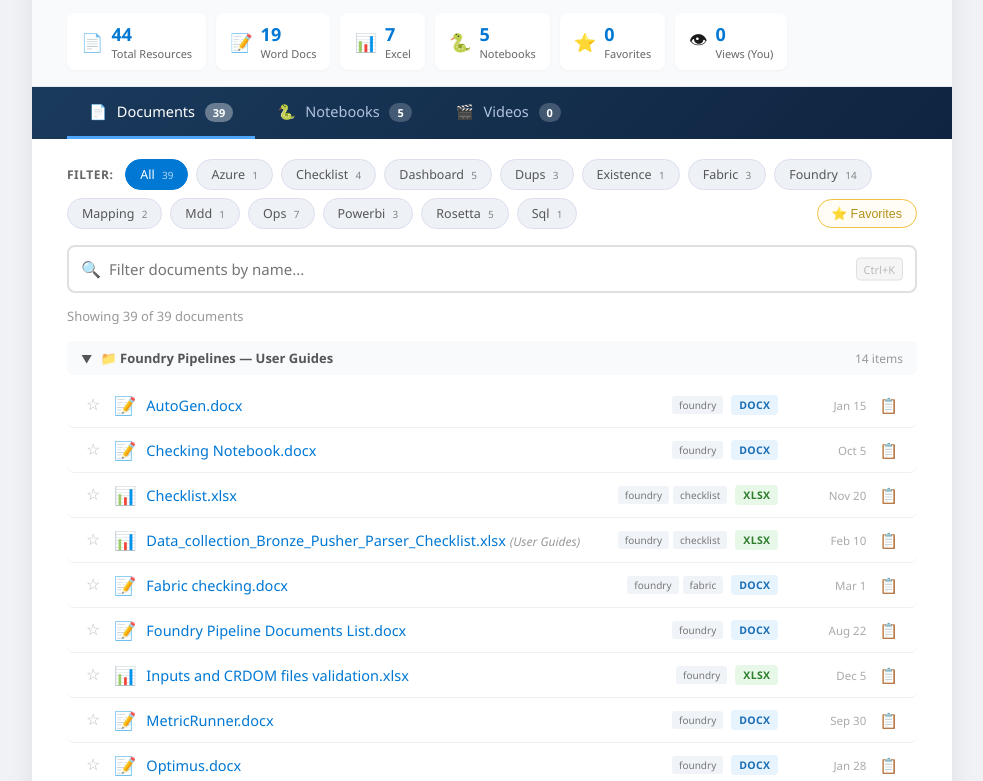
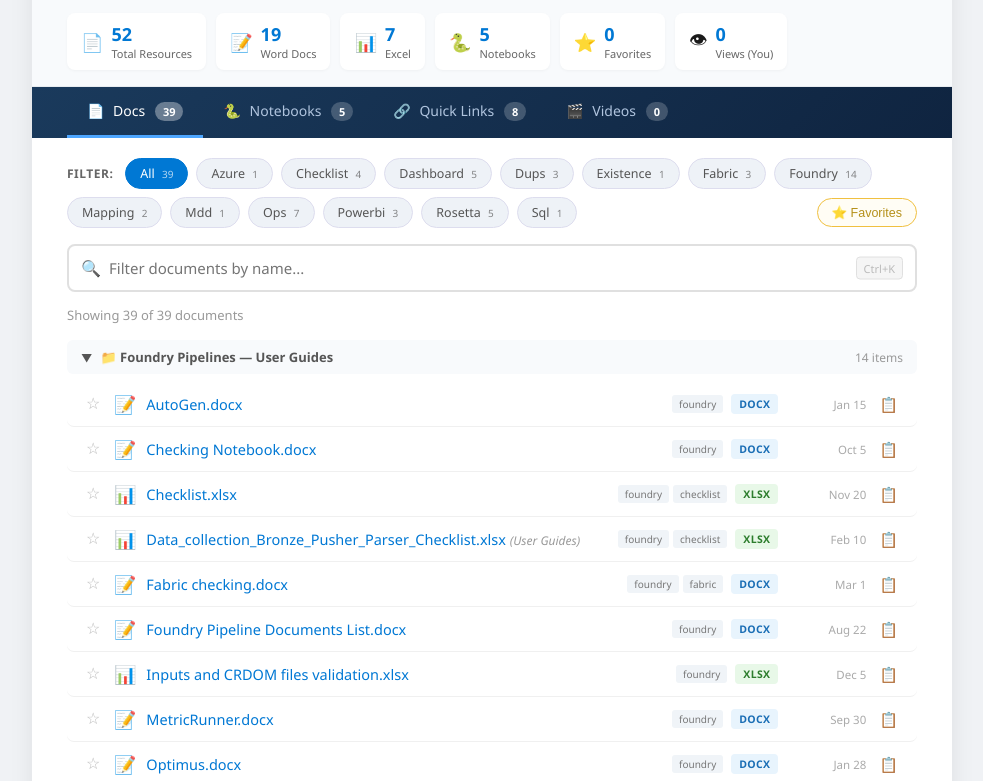
Before and after one commit to seed-team-docs/seed-importants, a plain HTML site: page index.html in a window 1280 px wide. Shown: the part 112-893 px from the top of the page, without its empty margins (148-1131 px from the left). Drawn offline with Linux system fonts and the light colour scheme.

Commit message:
Added "Quick Links" tab

```diff
--- a/index.html
+++ b/index.html
@@ -27,6 +27,7 @@
             --badge-txt: #f0f0f0; --badge-txt-text: #666;
             --badge-bat: #e0f0e8; --badge-bat-text: #2d6e4a;
             --badge-pptx: #fde8d0; --badge-pptx-text: #b5651a;
+            --badge-link: #e8f4fd; --badge-link-text: #1a6eb5;
             --section-header-bg: #f8fafc;
             --section-header-text: #555;
             --shadow: 0 4px 24px rgba(0,0,0,0.08);
@@ -149,14 +150,14 @@
         }
         .tab-nav::-webkit-scrollbar { height: 0; }
         .tab-btn {
-            padding: 14px 22px; background: transparent; border: none;
-            color: var(--header-subtext); font-size: 14.5px; font-weight: 500;
+            padding: 14px 20px; background: transparent; border: none;
+            color: var(--header-subtext); font-size: 14px; font-weight: 500;
             cursor: pointer; border-bottom: 3px solid transparent;
             transition: all 0.2s ease; font-family: inherit; white-space: nowrap;
         }
         .tab-btn:hover { color: white; background: rgba(255,255,255,0.06); }
         .tab-btn.active { color: white; border-bottom-color: var(--tab-active-border); }
-        .tab-icon { margin-right: 6px; }
+        .tab-icon { margin-right: 5px; }
         .tab-badge {
             display: inline-block; background: rgba(255,255,255,0.2); color: white;
             font-size: 11px; padding: 2px 8px; border-radius: 10px; margin-left: 6px; font-weight: 600;
@@ -255,6 +256,7 @@
         .badge-txt { background: var(--badge-txt); color: var(--badge-txt-text); }
         .badge-bat { background: var(--badge-bat); color: var(--badge-bat-text); }
         .badge-pptx { background: var(--badge-pptx); color: var(--badge-pptx-text); }
+        .badge-link { background: var(--badge-link); color: var(--badge-link-text); }
         .inline-tags { display: flex; gap: 4px; flex-shrink: 0; }
         .inline-tag {
             font-size: 10px; padding: 2px 7px; border-radius: 3px;
@@ -304,8 +306,8 @@
         footer { text-align: center; margin-top: 20px; font-size: 12px; color: #aaa; }
 
         @media (max-width: 700px) {
-            .tab-nav { padding: 0 15px; }
-            .tab-btn { padding: 12px 14px; font-size: 13px; }
+            .tab-nav { padding: 0 10px; }
+            .tab-btn { padding: 12px 10px; font-size: 12px; }
             .tab-content { padding: 20px 15px 30px 15px; }
             .header { padding: 20px 15px 0 15px; }
             .header h1 { font-size: 20px; }
@@ -328,7 +330,7 @@
         <div class="header">
             <div>
                 <h1>&#x1F4C2; SEED IMPORTANTS</h1>
-                <p class="subtitle">Quick access to documents, notebooks &amp; resources</p>
+                <p class="subtitle">Quick access to documents, notebooks, links &amp; resources</p>
             </div>
             <div class="header-actions">
                 <button class="btn-header" onclick="toggleAnalytics()">&#x1F4CA; My Stats</button>
@@ -352,8 +354,9 @@
         </div>
 
         <div class="tab-nav" id="tabNav">
-            <button class="tab-btn active" data-tab="docs"><span class="tab-icon">&#x1F4C4;</span> Documents <span class="tab-badge" id="badge-docs">0</span></button>
+            <button class="tab-btn active" data-tab="docs"><span class="tab-icon">&#x1F4C4;</span> Docs <span class="tab-badge" id="badge-docs">0</span></button>
             <button class="tab-btn" data-tab="notebooks"><span class="tab-icon">&#x1F40D;</span> Notebooks <span class="tab-badge" id="badge-notebooks">0</span></button>
+            <button class="tab-btn" data-tab="links"><span class="tab-icon">&#x1F517;</span> Quick Links <span class="tab-badge" id="badge-links">0</span></button>
             <button class="tab-btn" data-tab="videos"><span class="tab-icon">&#x1F3AC;</span> Videos <span class="tab-badge">0</span></button>
         </div>
 
@@ -389,6 +392,22 @@
             <p class="no-results" id="noResults-notebooks">No notebooks match your search.</p>
         </div>
 
+        <div class="tab-content" id="tab-links">
+            <div class="analytics-panel" id="analyticsPanel-links">
+                <div class="analytics-title">&#x1F4CA; Your Most Clicked Links</div>
+                <ul class="analytics-list" id="analyticsList-links"></ul>
+            </div>
+            <div class="tag-filters" id="tagFilters-links"></div>
+            <div class="search-wrapper">
+                <span class="search-icon">&#x1F50D;</span>
+                <input type="text" class="search-box" id="searchInput-links" placeholder="Filter links by name..." onkeyup="filterTab('links')">
+                <span class="search-shortcut">Ctrl+K</span>
+            </div>
+            <p class="count" id="docCount-links"></p>
+            <div id="docSections-links"></div>
+            <p class="no-results" id="noResults-links">No links match your search.</p>
+        </div>
+
         <div class="tab-content" id="tab-videos">
             <div class="empty-state">
                 <span class="empty-icon">&#x1F3AC;</span>
@@ -401,12 +420,9 @@
 
     <div class="toast" id="toast"></div>
     <button class="back-to-top" id="backToTop" onclick="window.scrollTo({top:0,behavior:'smooth'})" title="Back to top">&#x2191;</button>
-    <footer>SEED IMPORTANTS &bull; All links open in SharePoint Online &bull; Preferences stored locally</footer>
+    <footer>SEED IMPORTANTS &bull; All links open in new tabs &bull; Preferences stored locally</footer>
 
     <script>
-    // ═══════════════════════════════════════════
-    // 📦 DATA — Updated list, archives removed
-    // ═══════════════════════════════════════════
     var DOCUMENTS = [
         // ── Foundry Pipelines — User Guides ──
         { name: "AutoGen.docx", url: "https://ktglbuc.sharepoint.com/sites/DgTx-SeedTeam/Shared%20Documents/Inputs/Foundry%20Pipelines%20-%20User%20Guides/AutoGen.docx?web=1", type: "docx", tags: ["foundry"], date: "2025-01-15", section: "📁 Foundry Pipelines — User Guides", tab: "docs" },
@@ -464,16 +480,28 @@
         { name: "Ops_Runbook_Excel_Summary.xlsx", url: "https://ktglbuc.sharepoint.com/sites/DgTx-SeedTeam/Shared%20Documents/Inputs/Ops_Runbook_Excel_Summary.xlsx?web=1", type: "xlsx", tags: ["ops"], date: "2024-07-30", section: "📁 General Inputs & Guides", tab: "docs" },
         { name: "Q & A Code naming convention.docx", url: "https://ktglbuc.sharepoint.com/sites/DgTx-SeedTeam/Shared%20Documents/Inputs/Q%20%26%20A%20Code%20naming%20convention.docx?web=1", type: "docx", tags: ["ops"], date: "2024-09-05", section: "📁 General Inputs & Guides", tab: "docs" },
         { name: "Rosetta UI User Manual.docx", url: "https://ktglbuc.sharepoint.com/sites/DgTx-SeedTeam/Shared%20Documents/Inputs/Rosetta%20UI%20User%20Manual.docx?web=1", type: "docx", tags: ["rosetta"], date: "2024-12-01", section: "📁 General Inputs & Guides", tab: "docs" },
-        { name: "Rosetta.docx", url: "https://ktglbuc.sharepoint.com/sites/DgTx-SeedTeam/Shared%20Documents/Inputs/Rosetta.docx?web=1", type: "docx", tags: ["rosetta"], date: "2024-04-18", section: "📁 General Inputs & Guides", tab: "docs" }
+        { name: "Rosetta.docx", url: "https://ktglbuc.sharepoint.com/sites/DgTx-SeedTeam/Shared%20Documents/Inputs/Rosetta.docx?web=1", type: "docx", tags: ["rosetta"], date: "2024-04-18", section: "📁 General Inputs & Guides", tab: "docs" },
+
+        // ── Quick Links (new tab) ──
+        { name: "Fabric Workspace", url: "https://app.fabric.microsoft.com/home?experience=power-bi", type: "link", tags: ["fabric","powerbi"], date: "2025-05-01", section: "📁 Fabric & Power BI", tab: "links" },
+        { name: "Enabler-PROD Workspace", url: "https://app.powerbi.com/groups/3ec837d5-83b7-445e-b251-5879baf1985b/mirroredwarehouses/01cbedb5-0098-46fc-a718-2bd367efab41?experience=fabric-developer&selectedNodePath=01cbedb5-0098-46fc-a718-2bd367efab41%2FQueries%2FMyQueries%2F8521&selectedNodeDisplayValue=SQL%20query%201", type: "link", tags: ["enabler","prod"], date: "2025-05-01", section: "📁 Fabric & Power BI", tab: "links" },
+        { name: "Enabler-UAT Workspace", url: "https://app.fabric.microsoft.com/groups/dc25e6bd-1f4c-4f5b-8959-9468ec0d151e/mirroredwarehouses/b52574f9-9ba8-49ef-bd51-5d1f35c41d96?experience=fabric-developer&selectedNodePath=b52574f9-9ba8-49ef-bd51-5d1f35c41d96%2FQueries%2FMyQueries%2Fdb53f3df-9f33-4e75-84ea-ccf1753fef3b&selectedNodeDisplayValue=SQL%20query%201", type: "link", tags: ["enabler","uat"], date: "2025-05-01", section: "📁 Fabric & Power BI", tab: "links" },
+
+        { name: "Rosetta Mapping Tool (PRD)", url: "https://teams.microsoft.com/l/message/19:meeting_YWNlZTNjZjAtM2I2NC00NzVmLTkxNjQtODRkMGZlMTU1YzFk@thread.v2/1779701652806?context=%7B%22contextType%22%3A%22chat%22%7D", type: "link", tags: ["rosetta","prd"], date: "2025-05-01", section: "📁 Rosetta Tools", tab: "links" },
+        { name: "Rosetta Mapping Tool (UAT)", url: "https://teams.microsoft.com/l/message/19:meeting_YWNlZTNjZjAtM2I2NC00NzVmLTkxNjQtODRkMGZlMTU1YzFk@thread.v2/1779701652806?context=%7B%22contextType%22%3A%22chat%22%7D", type: "link", tags: ["rosetta","uat"], date: "2025-05-01", section: "📁 Rosetta Tools", tab: "links" },
+
+        { name: "Landing for ALD Data (PRD)", url: "https://portal.azure.com/#home", type: "link", tags: ["azure","ald"], date: "2025-05-01", section: "📁 Other Tools", tab: "links" },
+        { name: "Gold Check", url: "https://teams.microsoft.com/l/message/19:meeting_YWNlZTNjZjAtM2I2NC00NzVmLTkxNjQtODRkMGZlMTU1YzFk@thread.v2/1779701652806?context=%7B%22contextType%22%3A%22chat%22%7D", type: "link", tags: ["gold","check"], date: "2025-05-01", section: "📁 Other Tools", tab: "links" },
+        { name: "Studio", url: "https://insightsstudio.kantar.com/", type: "link", tags: ["studio","kantar"], date: "2025-05-01", section: "📁 Other Tools", tab: "links" }
     ];
 
     // ═══════════════════════════════════════════
     // 💾 LOCAL STORAGE
     // ═══════════════════════════════════════════
-    var STORAGE_FAVORITES = 'seed-favs-v2';
-    var STORAGE_RECENT = 'seed-recent-v2';
-    var STORAGE_CLICKS = 'seed-clicks-v2';
-    var STORAGE_THEME = 'seed-theme-v2';
+    var STORAGE_FAVORITES = 'seed-favs-v3';
+    var STORAGE_RECENT = 'seed-recent-v3';
+    var STORAGE_CLICKS = 'seed-clicks-v3';
+    var STORAGE_THEME = 'seed-theme-v3';
 
     var favorites = JSON.parse(localStorage.getItem(STORAGE_FAVORITES) || '{}');
     var recentViews = JSON.parse(localStorage.getItem(STORAGE_RECENT) || '[]');
@@ -486,12 +514,9 @@
         updateStats();
     }
 
-    // ═══════════════════════════════════════════
-    // 🔧 RENDERING
-    // ═══════════════════════════════════════════
-    var ICONS = { docx: '📝', xlsx: '📊', py: '🐍', ipynb: '📓', mrs: '⚙️', txt: '📃', bat: '💻', pptx: '📽️' };
-    var BADGE_CLASS = { docx: 'badge-docx', xlsx: 'badge-xlsx', py: 'badge-py', ipynb: 'badge-ipynb', mrs: 'badge-mrs', txt: 'badge-txt', bat: 'badge-bat', pptx: 'badge-pptx' };
-    var BADGE_LABEL = { docx: 'DOCX', xlsx: 'XLSX', py: 'PY', ipynb: 'IPYNB', mrs: 'MRS', txt: 'TXT', bat: 'BAT', pptx: 'PPTX' };
+    var ICONS = { docx: '📝', xlsx: '📊', py: '🐍', ipynb: '📓', mrs: '⚙️', txt: '📃', bat: '💻', pptx: '📽️', link: '🔗' };
+    var BADGE_CLASS = { docx: 'badge-docx', xlsx: 'badge-xlsx', py: 'badge-py', ipynb: 'badge-ipynb', mrs: 'badge-mrs', txt: 'badge-txt', bat: 'badge-bat', pptx: 'badge-pptx', link: 'badge-link' };
+    var BADGE_LABEL = { docx: 'DOCX', xlsx: 'XLSX', py: 'PY', ipynb: 'IPYNB', mrs: 'MRS', txt: 'TXT', bat: 'BAT', pptx: 'PPTX', link: 'LINK' };
     var NEW_THRESHOLD_DAYS = 60;
     var MAX_RECENT = 8;
 
@@ -514,31 +539,51 @@
     }
 
     function renderAll() {
-        var tabs = { docs: [], notebooks: [] };
+        var tabs = { docs: [], notebooks: [], links: [] };
         DOCUMENTS.forEach(function(item, i) { item._index = i; if (tabs[item.tab]) tabs[item.tab].push(item); });
 
-        var docsBySection = {}; var sectionOrder = [];
+        // Docs
+        var docsBySection = {}; var docsOrder = [];
         tabs.docs.forEach(function(item) {
             var sec = item.section || 'Other';
-            if (!docsBySection[sec]) { docsBySection[sec] = []; sectionOrder.push(sec); }
+            if (!docsBySection[sec]) { docsBySection[sec] = []; docsOrder.push(sec); }
             docsBySection[sec].push(item);
         });
         var docsHTML = '';
-        sectionOrder.forEach(function(sec) {
+        docsOrder.forEach(function(sec) {
             var id = 'docs-sec-' + sec.replace(/[^a-zA-Z0-9]/g,'');
             docsHTML += '<div class="section-header" onclick="toggleSection(this)" data-section="' + id + '"><span class="arrow">▼</span> ' + sec + '<span class="section-count">' + docsBySection[sec].length + ' items</span></div>';
             docsHTML += '<ul class="doc-list" id="' + id + '">' + docsBySection[sec].map(function(item) { return buildItemHTML(item, item._index); }).join('') + '</ul>';
         });
         document.getElementById('docSections-docs').innerHTML = docsHTML;
+
+        // Notebooks
         document.getElementById('docList-notebooks').innerHTML = tabs.notebooks.map(function(item) { return buildItemHTML(item, item._index); }).join('');
+
+        // Quick Links
+        var linksBySection = {}; var linksOrder = [];
+        tabs.links.forEach(function(item) {
+            var sec = item.section || 'Other';
+            if (!linksBySection[sec]) { linksBySection[sec] = []; linksOrder.push(sec); }
+            linksBySection[sec].push(item);
+        });
+        var linksHTML = '';
+        linksOrder.forEach(function(sec) {
+            var id = 'links-sec-' + sec.replace(/[^a-zA-Z0-9]/g,'');
+            linksHTML += '<div class="section-header" onclick="toggleSection(this)" data-section="' + id + '"><span class="arrow">▼</span> ' + sec + '<span class="section-count">' + linksBySection[sec].length + ' items</span></div>';
+            linksHTML += '<ul class="doc-list" id="' + id + '">' + linksBySection[sec].map(function(item) { return buildItemHTML(item, item._index); }).join('') + '</ul>';
+        });
+        document.getElementById('docSections-links').innerHTML = linksHTML;
 
         document.getElementById('badge-docs').textContent = tabs.docs.length;
         document.getElementById('badge-notebooks').textContent = tabs.notebooks.length;
+        document.getElementById('badge-links').textContent = tabs.links.length;
 
         buildTagFilters('docs', tabs.docs);
         buildTagFilters('notebooks', tabs.notebooks);
+        buildTagFilters('links', tabs.links);
         updateStats(); updateRecentBar();
-        filterTab('docs'); filterTab('notebooks');
+        filterTab('docs'); filterTab('notebooks'); filterTab('links');
     }
 
     function buildTagFilters(tab, items) {
@@ -550,12 +595,9 @@
         c.innerHTML = h;
     }
 
-    // ═══════════════════════
-    // 🔄 LOGIC
-    // ═══════════════════════
-    var activeTags = { docs: 'all', notebooks: 'all' };
-    var favMode = { docs: false, notebooks: false };
-    var analyticsVisible = { docs: false, notebooks: false };
+    var activeTags = { docs: 'all', notebooks: 'all', links: 'all' };
+    var favMode = { docs: false, notebooks: false, links: false };
+    var analyticsVisible = { docs: false, notebooks: false, links: false };
 
     function switchTab(t) {
         document.querySelectorAll('.tab-content,.tab-btn').forEach(function(el) { el.classList.remove('active'); });
@@ -587,7 +629,6 @@
         var tf = activeTags[tab]; var sf = favMode[tab];
         var tc = document.getElementById('tab-' + tab); if (!tc) return;
         var lists = tc.querySelectorAll('.doc-list');
-        var headers = tc.querySelectorAll('.section-header');
         var nr = document.getElementById('noResults-' + tab);
         var dc = document.getElementById('docCount-' + tab);
         var tv = 0, ti = 0;
@@ -610,7 +651,7 @@
                 else sh.classList.remove('hidden');
             }
         });
-        var label = tab === 'notebooks' ? 'notebook' : 'document';
+        var label = tab === 'notebooks' ? 'notebook' : (tab === 'links' ? 'link' : 'document');
         dc.textContent = 'Showing ' + tv + ' of ' + ti + ' ' + label + 's';
         nr.style.display = (tv === 0 && (f || tf !== 'all' || sf)) ? 'block' : 'none';
     }
```
